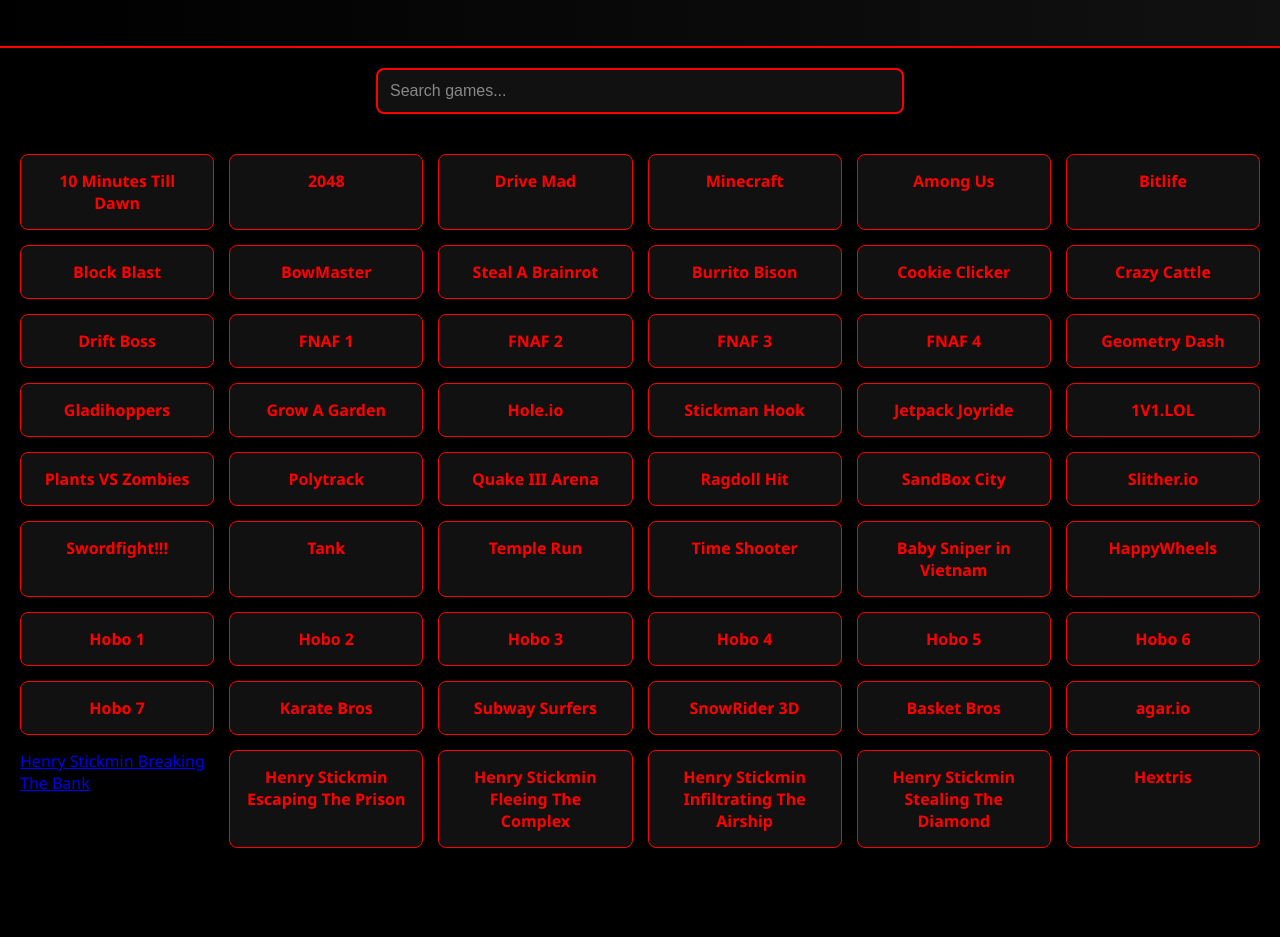
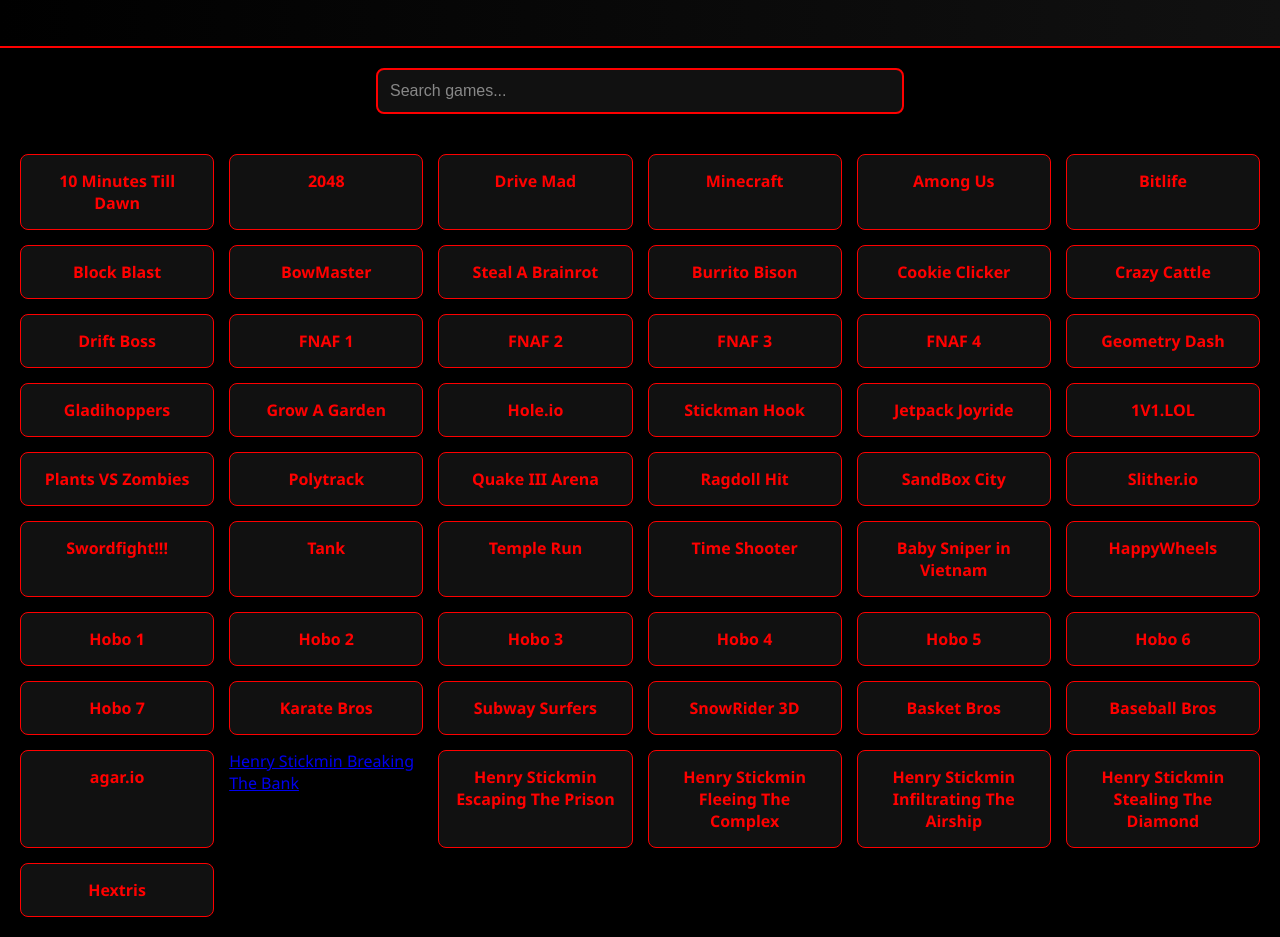
Before and after one commit to OrtGole/ghast, a plain HTML site: page index.html in a window 1280 px wide. Shown: the part 134-1071 px from the top of the page. Before the commit the page ends 1002 px from the top, so only its background shows below. Drawn offline with Linux system fonts and the light colour scheme.

Commit message:
Add link for Baseball Bros game

```diff
--- a/index.html
+++ b/index.html
@@ -69,7 +69,9 @@
       <div class="game"><a href="subway.html">Subway Surfers</a></div>
       <div class="game"><a href="snowrider.html">SnowRider 3D</a></div>
       <div class="game"><a href="basketbros.html">Basket Bros</a></div>
+      <div class="game"><a href="baseballbros.html">Baseball Bros</a></div>
       <div class="game"><a href="agario.html">agar.io</a></div>
+
 
         <a href="henry1.html">Henry Stickmin Breaking The Bank</a>
       </div>
```
